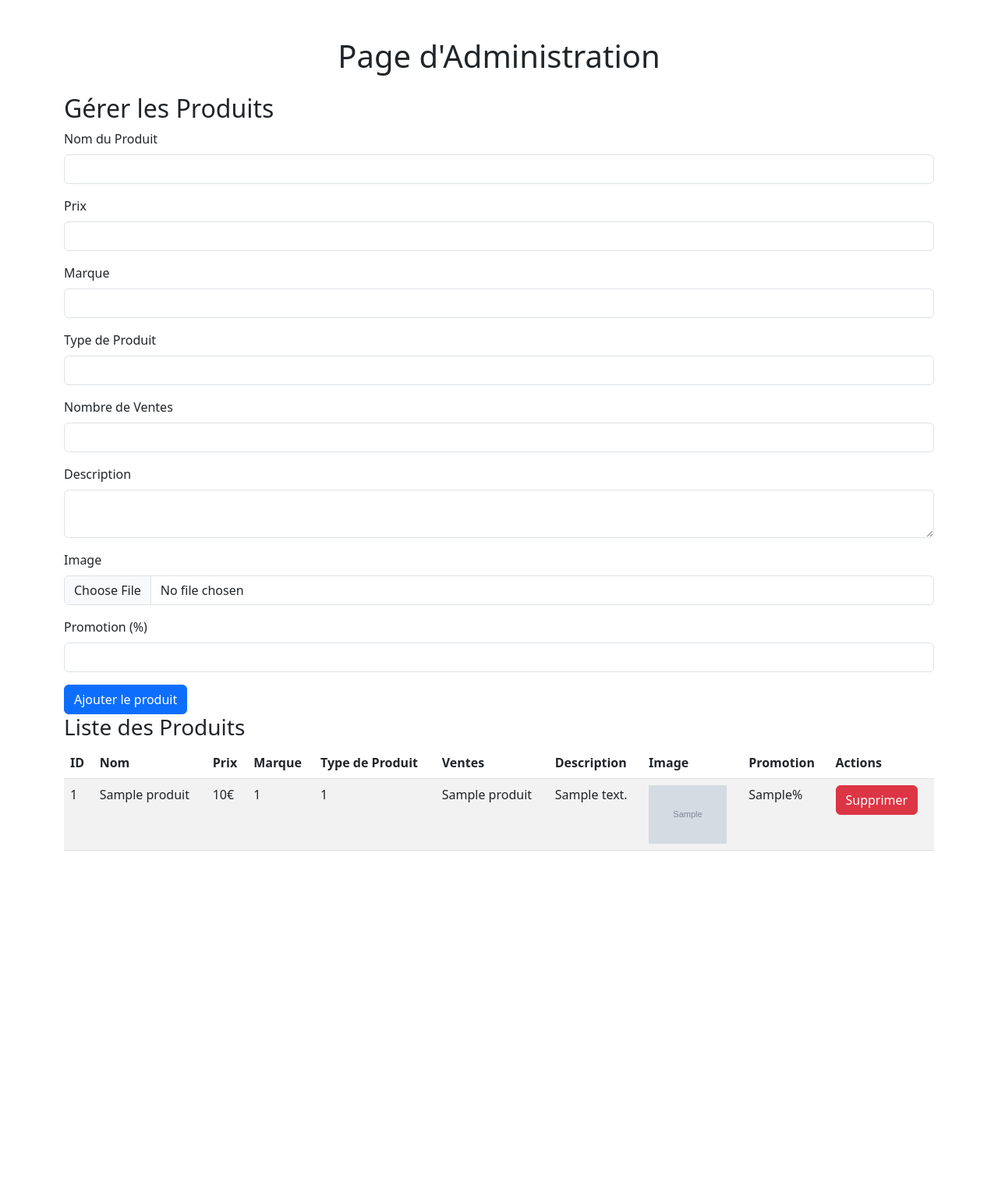
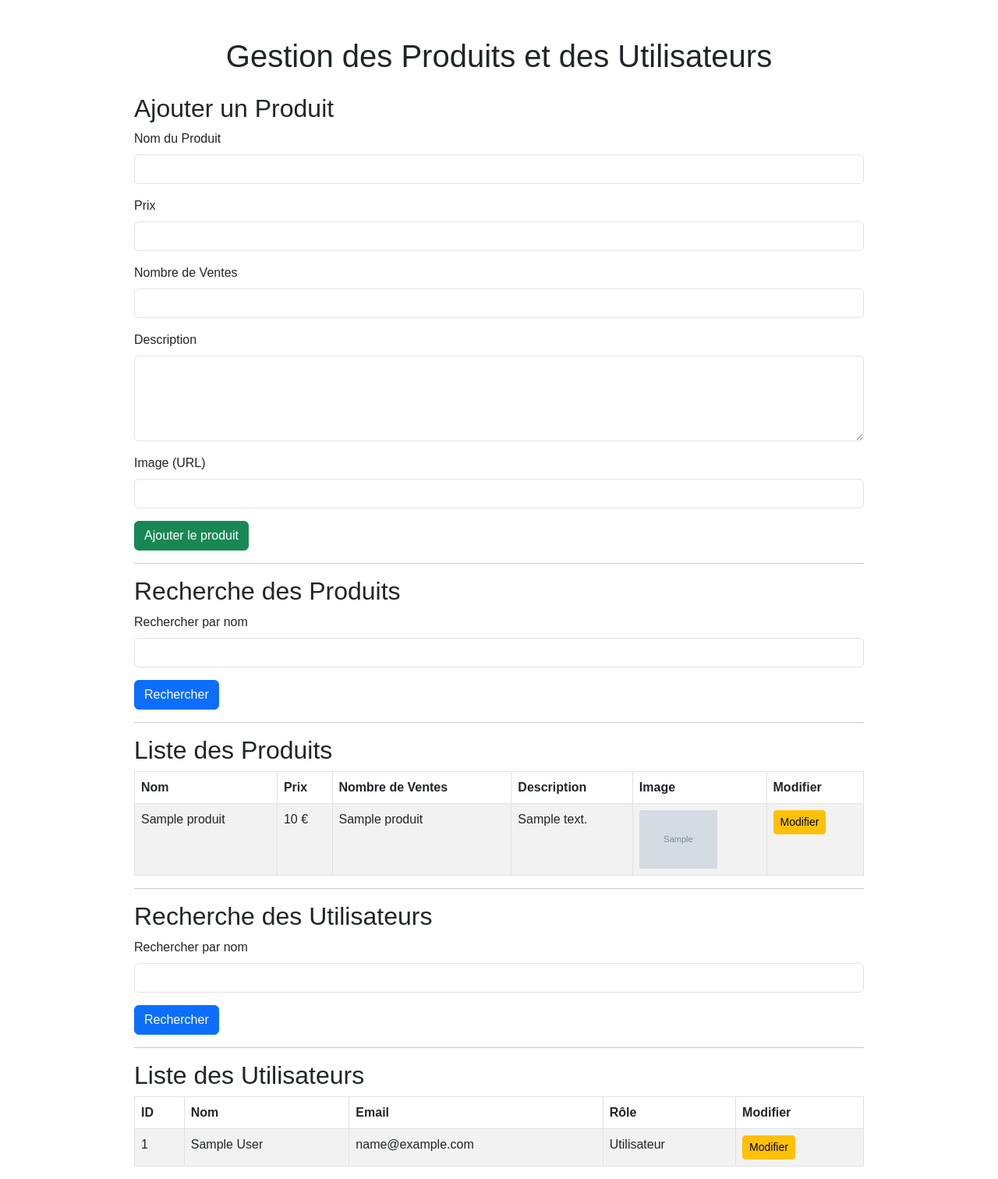
Before and after one commit to jennaram/siteEcommercePHP, a PHP site: page /admin.php in a window 1280 px wide. Shown: the whole page at 78% size. Before the commit the page ends 1091 px from the top, so only its background shows below. Run offline with PHP 8.4, Linux system fonts and the light colour scheme; the visitor is signed in with stand-in values (Sample User, id 1); tables that the repository leaves empty or names only in its code hold one stand-in row (values such as "Sample post"); grey boxes marked "Sample" are stand-in pictures.

Commit message:
realisation page admin amelioré

```diff
--- a/admin.php
+++ b/admin.php
@@ -1,94 +1,122 @@
 <?php
-// Activer l'affichage des erreurs pour le débogage
-ini_set('display_errors', 1);
-ini_set('display_startup_errors', 1);
-error_reporting(E_ALL);
-
 // Démarrer la session
 session_start();
 
-// Vérifier si l'utilisateur est administrateur
-if (!isset($_SESSION['admin']) || $_SESSION['admin'] != 1) {
-    header("Location: index.php"); // Rediriger si ce n'est pas un admin
+// Vérifier si l'utilisateur est connecté et est un administrateur
+if (!isset($_SESSION['id_users']) || $_SESSION['admin'] != 1) {
+    header("Location: user.php"); // Redirection vers la page de connexion si non admin
     exit;
 }
 
 // Inclure la connexion à la base de données
 include 'db.php';
 
-// Gérer l'ajout de produit
-if (isset($_POST['add_product'])) {
-    $nom = $_POST['nom'] ?? '';
-    $prix = $_POST['prix'] ?? '';
-    $id_marques = $_POST['id_marques'] ?? '';
-    $id_type_produits = $_POST['id_type_produits'] ?? '';
-    $nombre_ventes = $_POST['nombre_ventes'] ?? '';
-    $description = $_POST['description'] ?? '';
-    $images = $_FILES['images']['name'] ?? ''; // gestion de l'image
-    $promos = $_POST['promos'] ?? '';
+// Initialiser les variables de recherche
+$productSearch = '';
+$userSearch = '';
 
-    // Déplacer l'image téléchargée vers un dossier "images"
-    if ($images) {
-        move_uploaded_file($_FILES['images']['tmp_name'], 'images/' . $images);
+// Vérifier si une recherche de produit a été soumise
+if (isset($_POST['product_search'])) {
+    $productSearch = $_POST['product_search'];
 }
 
-    // Vérifier que les champs sont remplis
-    if ($nom && $prix && $id_marques && $id_type_produits && $nombre_ventes && $description && $images) {
+// Vérifier si une recherche d'utilisateur a été soumise
+if (isset($_POST['user_search'])) {
+    $userSearch = $_POST['user_search'];
+}
+
+// Récupérer les produits filtrés par nom
 $pdo = getDBConnection();
-        $stmt = $pdo->prepare("INSERT INTO produits (nom, prix, id_marques, id_type_produits, nombre_ventes, description, images, promos) VALUES (:nom, :prix, :id_marques, :id_type_produits, :nombre_ventes, :description, :images, :promos)");
-        $stmt->execute([
+$produitsStmt = $pdo->prepare("SELECT * FROM produits WHERE nom LIKE :search");
+$produitsStmt->execute([':search' => '%'.$productSearch.'%']);
+$produits = $produitsStmt->fetchAll(PDO::FETCH_ASSOC);
+
+// Récupérer les utilisateurs filtrés par nom
+$usersStmt = $pdo->prepare("SELECT * FROM users WHERE nom LIKE :search");
+$usersStmt->execute([':search' => '%'.$userSearch.'%']);
+$users = $usersStmt->fetchAll(PDO::FETCH_ASSOC);
+
+// Gestion des modifications de produits
+if (isset($_GET['edit_product'])) {
+    $editProductId = $_GET['edit_product'];
+    $editProductStmt = $pdo->prepare("SELECT * FROM produits WHERE id_produits = :id_produits");
+    $editProductStmt->execute([':id_produits' => $editProductId]);
+    $productToEdit = $editProductStmt->fetch(PDO::FETCH_ASSOC);
+}
+
+// Mise à jour des produits
+if ($_SERVER['REQUEST_METHOD'] == 'POST' && isset($_POST['update_product'])) {
+    // Récupérer les informations du produit modifié
+    $productId = $_POST['id_produits'];
+    $nom = $_POST['nom'];
+    $prix = $_POST['prix'];
+    $nombre_ventes = $_POST['nombre_ventes'];
+    $description = $_POST['description'];
+    $image = $_POST['images']; // Image si besoin d'un changement
+
+    // Mise à jour du produit dans la base de données
+    $updateStmt = $pdo->prepare("UPDATE produits SET nom = :nom, prix = :prix, nombre_ventes = :nombre_ventes, description = :description, images = :images WHERE id_produits = :id_produits");
+    $updateStmt->execute([
         ':nom' => $nom,
         ':prix' => $prix,
-            ':id_marques' => $id_marques,
-            ':id_type_produits' => $id_type_produits,
         ':nombre_ventes' => $nombre_ventes,
         ':description' => $description,
-            ':images' => $images,
-            ':promos' => $promos
+        ':images' => $image,
+        ':id_produits' => $productId
     ]);
-    }
+
+    // Redirection pour éviter la soumission multiple de formulaire
+    header("Location: admin.php");
+    exit;
 }
 
-// Gérer la suppression de produit
-if (isset($_GET['delete_product'])) {
-    $id_produits = $_GET['delete_product'];
-    $pdo = getDBConnection();
-    $stmt = $pdo->prepare("DELETE FROM produits WHERE id_produits = :id_produits");
-    $stmt->execute([':id_produits' => $id_produits]);
+// Ajouter un produit
+if ($_SERVER['REQUEST_METHOD'] == 'POST' && isset($_POST['add_product'])) {
+    $nom = $_POST['nom'];
+    $prix = $_POST['prix'];
+    $nombre_ventes = $_POST['nombre_ventes'];
+    $description = $_POST['description'];
+    $image = $_POST['images']; // Si vous voulez utiliser une image, il faudra l'ajouter ici.
+
+    // Insertion du produit dans la base de données
+    $insertStmt = $pdo->prepare("INSERT INTO produits (nom, prix, nombre_ventes, description, images) VALUES (:nom, :prix, :nombre_ventes, :description, :images)");
+    $insertStmt->execute([
+        ':nom' => $nom,
+        ':prix' => $prix,
+        ':nombre_ventes' => $nombre_ventes,
+        ':description' => $description,
+        ':images' => $image,
+    ]);
+
+    // Redirection après ajout du produit
+    header("Location: admin.php");
+    exit;
 }
-
 ?>
 
 <!DOCTYPE html>
-<html lang="fr">
+<html lang="fr" data-bs-theme="light">
 <head>
     <meta charset="UTF-8">
     <meta name="viewport" content="width=device-width, initial-scale=1.0">
-    <title>Admin - Gestion Produits</title>
+    <title>Gestion Admin - Produits et Utilisateurs</title>
     <link href="https://cdn.jsdelivr.net/npm/bootstrap@5.3.0/dist/css/bootstrap.min.css" rel="stylesheet">
+    <link rel="stylesheet" href="style.css">
 </head>
 <body>
     <div class="container my-5">
-    <h1 class="text-center mb-4">Page d'Administration</h1>
+        <h1 class="text-center mb-4">Gestion des Produits et des Utilisateurs</h1>
 
-    <!-- Section Produits -->
-    <h2>Gérer les Produits</h2>
-    <form method="POST" action="admin.php" enctype="multipart/form-data">
+        <!-- Formulaire pour ajouter un produit -->
+        <h2>Ajouter un Produit</h2>
+        <form method="POST" action="admin.php">
             <div class="mb-3">
                 <label for="nom" class="form-label">Nom du Produit</label>
                 <input type="text" name="nom" class="form-control" required>
             </div>
             <div class="mb-3">
                 <label for="prix" class="form-label">Prix</label>
-            <input type="number" name="prix" class="form-control" required>
-        </div>
-        <div class="mb-3">
-            <label for="id_marques" class="form-label">Marque</label>
-            <input type="text" name="id_marques" class="form-control" required>
-        </div>
-        <div class="mb-3">
-            <label for="id_type_produits" class="form-label">Type de Produit</label>
-            <input type="text" name="id_type_produits" class="form-control" required>
+                <input type="text" name="prix" class="form-control" required>
             </div>
             <div class="mb-3">
                 <label for="nombre_ventes" class="form-label">Nombre de Ventes</label>
@@ -96,55 +124,127 @@ if (isset($_GET['delete_product'])) {
             </div>
             <div class="mb-3">
                 <label for="description" class="form-label">Description</label>
-            <textarea name="description" class="form-control" required></textarea>
+                <textarea name="description" class="form-control" rows="4" required></textarea>
             </div>
             <div class="mb-3">
-            <label for="images" class="form-label">Image</label>
-            <input type="file" name="images" class="form-control" required>
+                <label for="images" class="form-label">Image (URL)</label>
+                <input type="text" name="images" class="form-control" required>
+            </div>
+            <button type="submit" name="add_product" class="btn btn-success">Ajouter le produit</button>
+        </form>
+
+        <hr>
+
+        <!-- Recherche des produits -->
+        <h2>Recherche des Produits</h2>
+        <form method="POST" action="admin.php">
+            <div class="mb-3">
+                <label for="product_search" class="form-label">Rechercher par nom</label>
+                <input type="text" name="product_search" class="form-control" value="<?= htmlspecialchars($productSearch) ?>">
+            </div>
+            <button type="submit" class="btn btn-primary">Rechercher</button>
+        </form>
+
+        <hr>
+
+        <!-- Liste des Produits -->
+        <h2>Liste des Produits</h2>
+        <table class="table table-bordered table-striped">
+            <thead>
+                <tr>
+                    <th>Nom</th>
+                    <th>Prix</th>
+                    <th>Nombre de Ventes</th>
+                    <th>Description</th>
+                    <th>Image</th>
+                    <th>Modifier</th>
+                </tr>
+            </thead>
+            <tbody>
+                <?php foreach ($produits as $produit): ?>
+                <tr>
+                    <td><?= htmlspecialchars($produit['nom']) ?></td>
+                    <td><?= htmlspecialchars($produit['prix']) ?> €</td>
+                    <td><?= htmlspecialchars($produit['nombre_ventes']) ?></td>
+                    <td><?= htmlspecialchars($produit['description']) ?></td>
+                    <td>
+                        <img src="images/<?= htmlspecialchars($produit['images']) ?>" alt="<?= htmlspecialchars($produit['nom']) ?>" width="100">
+                    </td>
+                    <td>
+                        <a href="admin.php?edit_product=<?= $produit['id_produits'] ?>" class="btn btn-warning btn-sm">Modifier</a>
+                    </td>
+                </tr>
+                <?php endforeach; ?>
+            </tbody>
+        </table>
+
+        <!-- Formulaire de modification -->
+        <?php if (isset($productToEdit)): ?>
+        <h2>Modifier le Produit</h2>
+        <form method="POST" action="admin.php">
+            <input type="hidden" name="id_produits" value="<?= $productToEdit['id_produits'] ?>">
+            <div class="mb-3">
+                <label for="nom" class="form-label">Nom du Produit</label>
+                <input type="text" name="nom" class="form-control" value="<?= htmlspecialchars($productToEdit['nom']) ?>" required>
             </div>
             <div class="mb-3">
-            <label for="promos" class="form-label">Promotion (%)</label>
-            <input type="number" name="promos" class="form-control">
+                <label for="prix" class="form-label">Prix</label>
+                <input type="text" name="prix" class="form-control" value="<?= htmlspecialchars($productToEdit['prix']) ?>" required>
             </div>
-        <button type="submit" name="add_product" class="btn btn-primary">Ajouter le produit</button>
+            <div class="mb-3">
+                <label for="nombre_ventes" class="form-label">Nombre de Ventes</label>
+                <input type="number" name="nombre_ventes" class="form-control" value="<?= htmlspecialchars($productToEdit['nombre_ventes']) ?>" required>
+            </div>
+            <div class="mb-3">
+                <label for="description" class="form-label">Description</label>
+                <textarea name="description" class="form-control" rows="4" required><?= htmlspecialchars($productToEdit['description']) ?></textarea>
+            </div>
+            <div class="mb-3">
+                <label for="images" class="form-label">Image (URL)</label>
+                <input type="text" name="images" class="form-control" value="<?= htmlspecialchars($productToEdit['images']) ?>" required>
+            </div>
+            <button type="submit" name="update_product" class="btn btn-primary">Mettre à jour le produit</button>
+        </form>
+        <?php endif; ?>
+
+        <hr>
+
+        <!-- Recherche des utilisateurs -->
+        <h2>Recherche des Utilisateurs</h2>
+        <form method="POST" action="admin.php">
+            <div class="mb-3">
+                <label for="user_search" class="form-label">Rechercher par nom</label>
+                <input type="text" name="user_search" class="form-control" value="<?= htmlspecialchars($userSearch) ?>">
+            </div>
+            <button type="submit" class="btn btn-primary">Rechercher</button>
         </form>
 
-    <!-- Liste des Produits -->
-    <h3>Liste des Produits</h3>
-    <table class="table table-striped">
+        <hr>
+
+        <!-- Liste des Utilisateurs -->
+        <h2>Liste des Utilisateurs</h2>
+        <table class="table table-bordered table-striped">
             <thead>
                 <tr>
                     <th>ID</th>
                     <th>Nom</th>
-                <th>Prix</th>
-                <th>Marque</th>
-                <th>Type de Produit</th>
-                <th>Ventes</th>
-                <th>Description</th>
-                <th>Image</th>
-                <th>Promotion</th>
-                <th>Actions</th>
+                    <th>Email</th>
+                    <th>Rôle</th>
+                    <th>Modifier</th>
                 </tr>
             </thead>
             <tbody>
-            <?php
-            $pdo = getDBConnection();
-            $stmt = $pdo->query("SELECT * FROM produits");
-            while ($row = $stmt->fetch(PDO::FETCH_ASSOC)) {
-                echo "<tr>";
-                echo "<td>" . $row['id_produits'] . "</td>";
-                echo "<td>" . $row['nom'] . "</td>";
-                echo "<td>" . $row['prix'] . "€</td>";
-                echo "<td>" . $row['id_marques'] . "</td>";
-                echo "<td>" . $row['id_type_produits'] . "</td>";
-                echo "<td>" . $row['nombre_ventes'] . "</td>";
-                echo "<td>" . $row['description'] . "</td>";
-                echo "<td><img src='images/" . $row['images'] . "' alt='image' style='width: 100px;'></td>";
-                echo "<td>" . ($row['promos'] ? $row['promos'] . "%" : 'Aucune') . "</td>";
-                echo "<td><a href='admin.php?delete_product=" . $row['id_produits'] . "' class='btn btn-danger'>Supprimer</a></td>";
-                echo "</tr>";
-            }
-            ?>
+                <?php foreach ($users as $user): ?>
+                <tr>
+                    <td><?= htmlspecialchars($user['id_users']) ?></td>
+                    <td><?= htmlspecialchars($user['nom']) ?></td>
+                    <td><?= htmlspecialchars($user['email']) ?></td>
+                    <td><?= $user['admin'] == 1 ? 'Admin' : 'Utilisateur' ?></td>
+                    <td>
+                        <a href="admin.php?edit_user=<?= $user['id_users'] ?>" class="btn btn-warning btn-sm">Modifier</a>
+                    </td>
+                </tr>
+                <?php endforeach; ?>
             </tbody>
         </table>
     </div>
```
Lines whose indentation alone changed are shown as unchanged.
